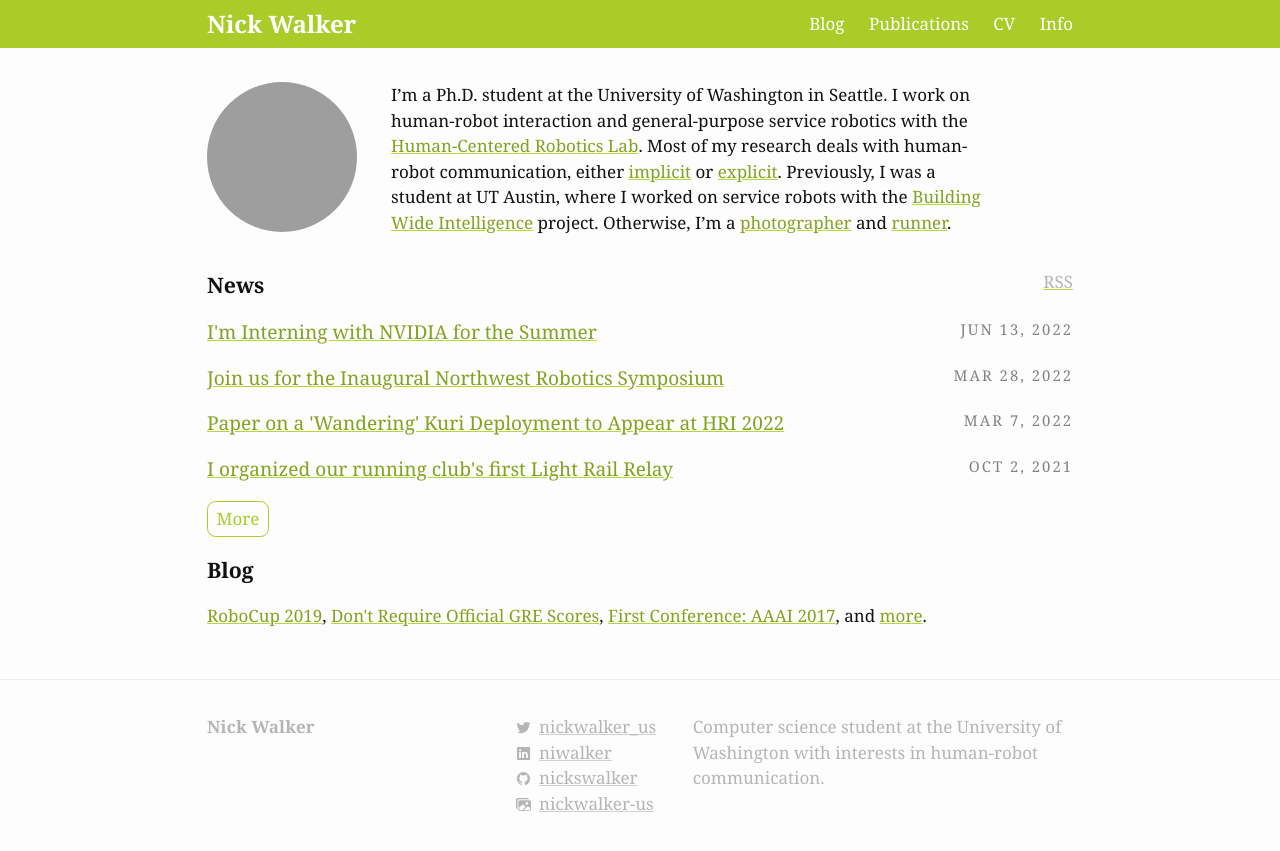
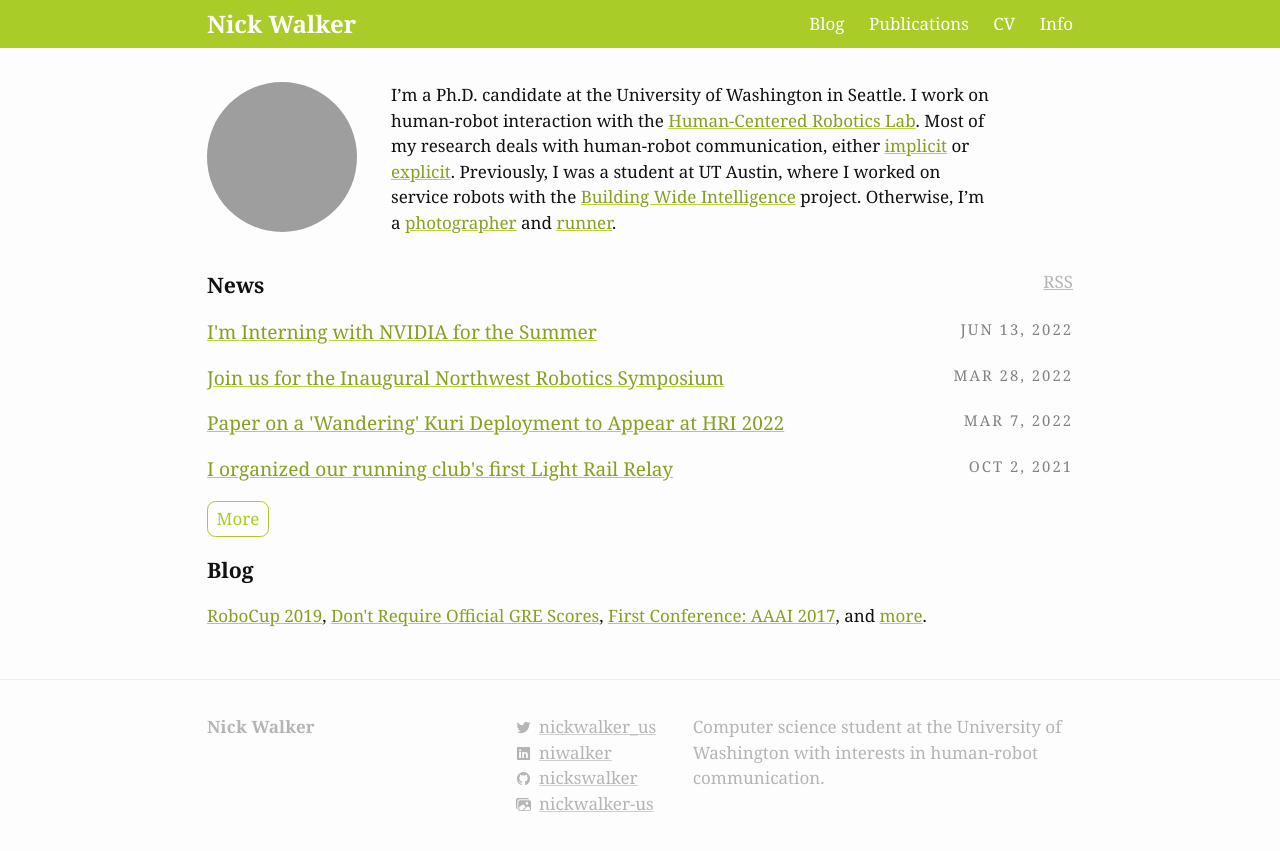
Before and after one commit to nickswalker/nickwalker.us, a Jekyll site: the page built from pages/index.md, in a window 1280 px wide. Shown: the top 851 px of the page. Built offline with Jekyll 4.4.1, drawn with Linux system fonts in a browser that asks for light colours; some web fonts are replaced; grey boxes are pictures that could not be loaded.

Commit message:
Note candidacy

```diff
--- a/pages/index.md
+++ b/pages/index.md
@@ -1,5 +1,5 @@
 ---
 layout: home
-bio: I'm a Ph.D. student at the University of Washington in Seattle. I work on human-robot interaction and general-purpose service robotics with the [Human-Centered Robotics Lab](https://hcrlab.cs.washington.edu). Most of my research deals with human-robot communication, either [implicit](https://nickwalker.us/publications/walker2021attributions) or [explicit](https://nickwalker.us/publications/jiang2019icaps). Previously, I was a student at UT Austin, where I worked on service robots with the [Building Wide Intelligence](http://www.cs.utexas.edu/~larg/bwi_web/) project. Otherwise, I'm a [photographer](https://flickr.com/photos/nickwalker-us) and [runner](https://www.strava.com/athletes/35387878).
+bio: I'm a Ph.D. candidate at the University of Washington in Seattle. I work on human-robot interaction with the [Human-Centered Robotics Lab](https://hcrlab.cs.washington.edu). Most of my research deals with human-robot communication, either [implicit](https://nickwalker.us/publications/walker2021attributions) or [explicit](https://nickwalker.us/publications/jiang2019icaps). Previously, I was a student at UT Austin, where I worked on service robots with the [Building Wide Intelligence](http://www.cs.utexas.edu/~larg/bwi_web/) project. Otherwise, I'm a [photographer](https://flickr.com/photos/nickwalker-us) and [runner](https://www.strava.com/athletes/35387878).
 permalink: index.html
 ---
```
